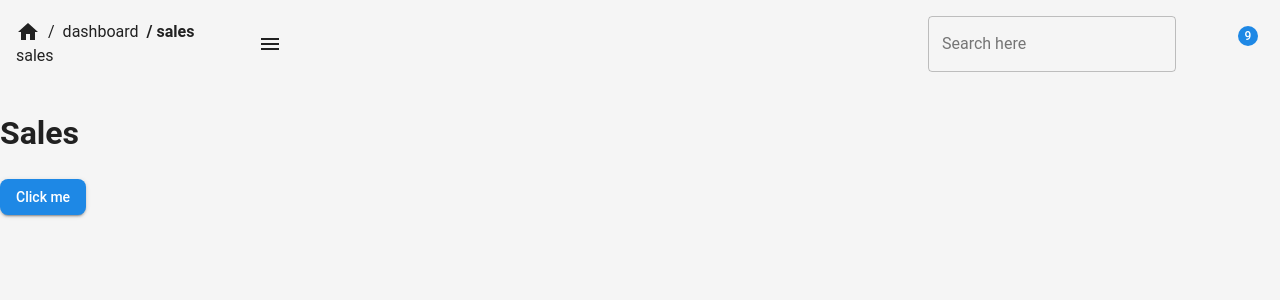
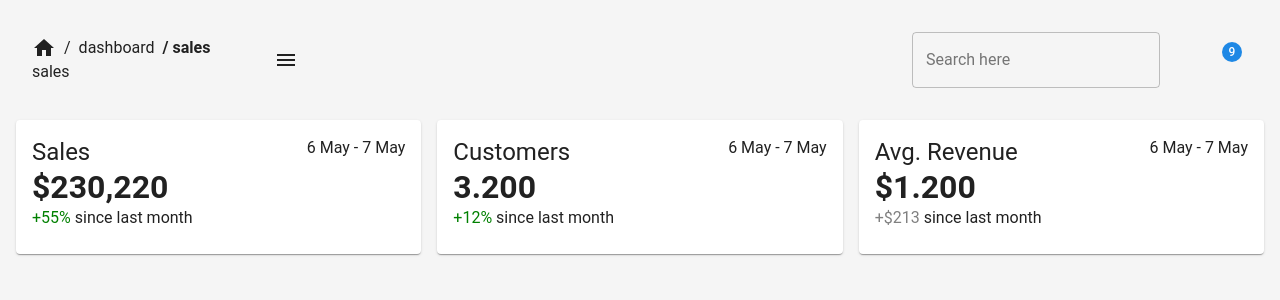
Before and after one commit to kamilszczepanik/dashboard-with-charts, a React (Vite) app: page /dashboard/sales in a window 1280 px wide. Shown: the top 300 px of the page. Built offline with nearby package versions, Linux system fonts and the light colour scheme; some icons are missing.

Commit message:
feat: cards

```diff
--- /dev/null
+++ b/src/mocks/index.ts
@@ -0,0 +1,31 @@
+export interface SalesCardData {
+  title: string;
+  date: string;
+  amount: string;
+  percentage: string;
+  percentageColor: string;
+}
+
+export const salesCardsData: SalesCardData[] = [
+  {
+    title: "Sales",
+    date: "6 May - 7 May",
+    amount: "$230,220",
+    percentage: "+55%",
+    percentageColor: "green",
+  },
+  {
+    title: "Customers",
+    date: "6 May - 7 May",
+    amount: "3.200",
+    percentage: "+12%",
+    percentageColor: "green",
+  },
+  {
+    title: "Avg. Revenue",
+    date: "6 May - 7 May",
+    amount: "$1.200",
+    percentage: "+$213",
+    percentageColor: "gray",
+  },
+];
--- a/src/pages/Dashboard/Sales.tsx
+++ b/src/pages/Dashboard/Sales.tsx
@@ -1,12 +1,36 @@
-import { Button } from "@mui/material";
+import { Box, Card, CardContent, Typography } from "@mui/material";
 import { Topbar } from "../../components/layout/Topbar";
+import { salesCardsData } from "../../mocks";
 
 export const Sales = () => {
   return (
-    <>
+    <Box sx={{ display: "flex", flexDirection: "column", gap: 2, p: 2 }}>
       <Topbar />
-      <h1>Sales</h1>
-      <Button variant="contained">Click me</Button>
-    </>
+      <Box sx={{ display: "flex", gap: 2, flexWrap: "wrap" }}>
+        {salesCardsData.map((card, index) => (
+          <Card key={index} sx={{ flex: 1, minWidth: 300 }}>
+            <CardContent>
+              <Box
+                sx={{
+                  display: "flex",
+                  gap: 1,
+                  justifyContent: "space-between",
+                }}
+              >
+                <Typography variant="h5">{card.title}</Typography>
+                <Typography variant="body1">{card.date}</Typography>
+              </Box>
+              <Typography variant="h2">{card.amount}</Typography>
+              <Typography variant="body1">
+                <span style={{ color: card.percentageColor }}>
+                  {card.percentage}
+                </span>{" "}
+                since last month
+              </Typography>
+            </CardContent>
+          </Card>
+        ))}
+      </Box>
+    </Box>
   );
 };
```
